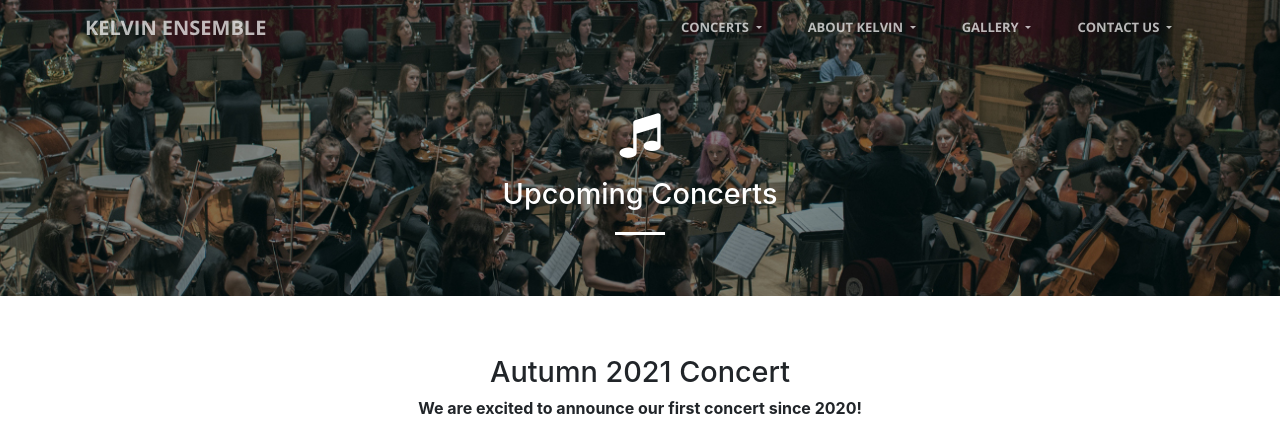
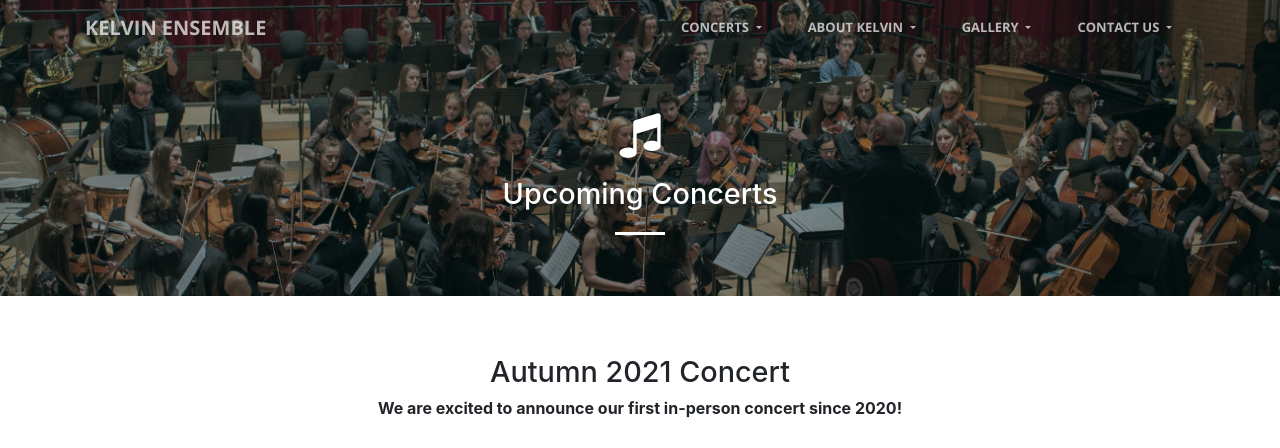
Before and after one commit to Kelvin-Ensemble/kelvin, a Django app: page /concerts in a window 1280 px wide. Shown: the top 448 px of the page. Run offline with Django 3.2, Linux system fonts and the light colour scheme; some libraries are stand-ins or nearby versions.

Commit message:
Updated concert tagline to 'in-person' concert

```diff
--- a/kelvin/website/templates/website/concerts.html
+++ b/kelvin/website/templates/website/concerts.html
@@ -49,7 +49,7 @@ Upcoming Concerts
 <div>
     <h2> Autumn 2021 Concert </h2>
     <p>
-        <strong> We are excited to announce our first concert since 2020! </strong>
+        <strong> We are excited to announce our first in-person concert since 2020! </strong>
     </p>
     <div class="grid-container">
         <div class="grid-item">
```
